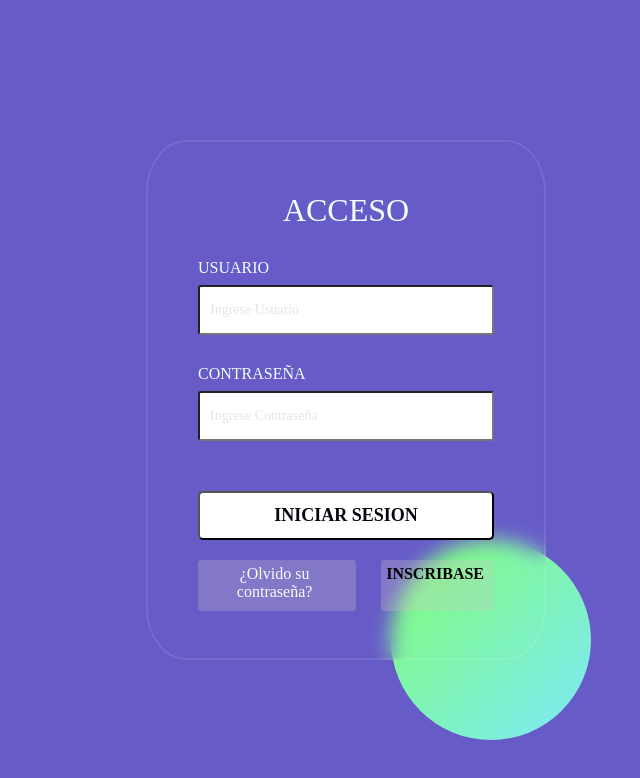
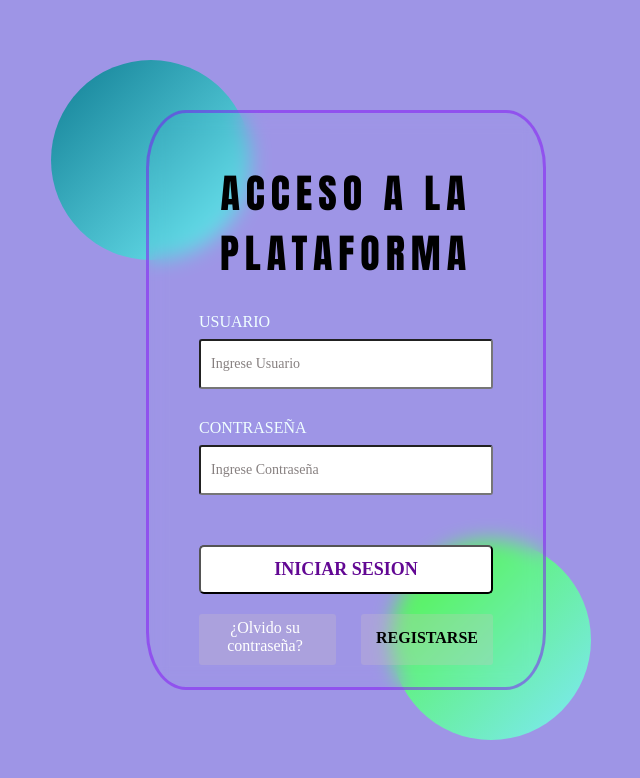
Before and after one commit to AlexandraDuran/Project_4, a plain HTML site: page index.html in a window 1280 px wide. Shown: the whole page, without its empty margins (294-934 px from the left). Drawn offline with Linux system fonts and the light colour scheme.

Commit message:
Cambios del proyecto

```diff
--- a/index.html
+++ b/index.html
@@ -9,7 +9,7 @@
   <body>
     <div class="background"></div>
     <form>
-      <h3>ACCESO</h3>
+      <h3>ACCESO A LA PLATAFORMA</h3>
       <label for="username">USUARIO</label>
       <input type="text" id="username" placeholder="Ingrese Usuario" />
       <label for="password">CONTRASEÑA</label>
@@ -18,7 +18,7 @@
       <button>INICIAR SESION</button>
       <div class="options">
         <div>¿Olvido su contraseña?</div>
-        <div>INSCRIBASE</div>
+        <div>REGISTARSE</div>
       </div>
     </form>
   </body>
--- a/style.css
+++ b/style.css
@@ -5,7 +5,7 @@
   font-family: antaro;
 }
 body {
-  background-color: #675bc8;
+  background-color: #9e95e6;
 }
 body > div {
   width: 430px;
@@ -24,19 +24,19 @@ body > div::before {
   position: absolute;
   border-radius: 50%;
 }
-bodu > div::after {
-  background: linear-gradient(135deg, #a88beb, #f8cee8);
+body > div::after {
+  background: linear-gradient(135deg, #117e94, #73edf8);
   left: -80px;
   top: -80px;
 }
 body > div::before {
-  background: linear-gradient(135deg, #80ff72, #7ee8fa);
+  background: linear-gradient(135deg, #51f63f, #7ee8fa);
   right: -30px;
   bottom: -80px;
 }
 form {
   width: 400px;
-  height: 520px;
+  height: 580px;
   background-color: rga(255, 255, 255, 0.13);
   position: absolute;
   transform: translate(-50%, -50%);
@@ -44,7 +44,7 @@ form {
   left: 50%;
   border-radius: 10%;
   backdrop-filter: blur(10px);
-  border: 2px solid rgba(255, 255, 255, 0.1);
+  border: 3px solid rgba(132, 9, 247, 0.475);
   box-shadow: 0 0 40px rgba(7, 8, 1, 6, 0.6);
   padding: 50px;
   color: azure;
@@ -56,7 +56,10 @@ form* {
 
 form h3 {
   text-align: center;
-  font-size: 32px;
+  font-size: 40px;
+  font-family: Impact, Haettenschweiler, "Arial Narrow Bold", sans-serif;
+  letter-spacing: 0.15em;
+  color: #000000;
   font-weight: 500;
 }
 label {
@@ -77,13 +80,13 @@ input {
   font-weight: 400;
 }
 ::placeholder {
-  color: #e5e5e5;
+  color: #878080;
 }
 button {
   width: 100%;
   margin-top: 50px;
   background-color: #ffffff;
-  color: #080710;
+  color: #620793;
   padding: 12px 0;
   font-size: 18px;
   font-weight: 600;
@@ -100,11 +103,12 @@ form .options div {
   padding: 5px 10px 10px 5px;
   text-align: center;
   cursor: pointer;
-  color: azure;
+  color: rgb(255, 255, 255);
   background-color: #d0c2c245;
 }
 form .options div:last-child {
   margin-left: 25px;
+  padding: 15px;
   font-weight: bold;
   color: #000000;
 }
```
